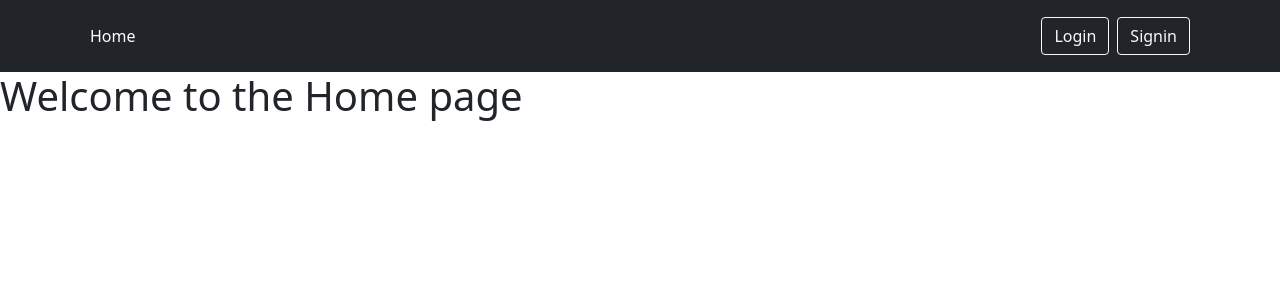
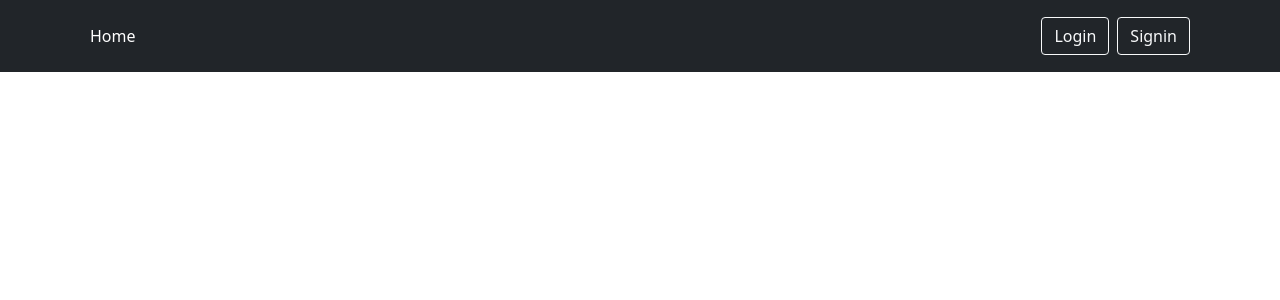
Before and after one commit to JoseVitorLemos/vue-login-auth-refresh, a Vue app: page / in a window 1280 px wide. Shown: the top 300 px of the page. Built offline with nearby package versions, Linux system fonts and the light colour scheme.

Commit message:
feat: add login page

```diff
--- a/src/views/Home.vue
+++ b/src/views/Home.vue
@@ -1,5 +1,6 @@
 <template>
-  <div class="home">
-		<h1>Welcome to the Home page</h1>
-  </div>
+  <main class="form-signin">
+      <div class="form-floating">
+      </div>
+  </main>
 </template>
--- a/src/views/Login.vue
+++ b/src/views/Login.vue
@@ -17,3 +17,29 @@
     </form>
   </main>
 </template>
+
+<script>
+import axios from 'axios'
+import { useRouter } from 'vue-router'
+
+export default {
+  name: 'Login',
+  setup(){
+    const router = useRouter()
+    const submit = async e => {
+      	const form = new FormData(e.target)
+
+      	const inputs = Object.fromEntries(form.entries())
+
+      	const { data } = await axios.post('/account/login', inputs)
+
+				axios.defaults.headers.common['Authorization'] = `Bearer ${data.accessToken}`
+
+      	await router.push('/')
+    }
+    return {
+      submit
+    }
+  }
+}
+</script>
```
